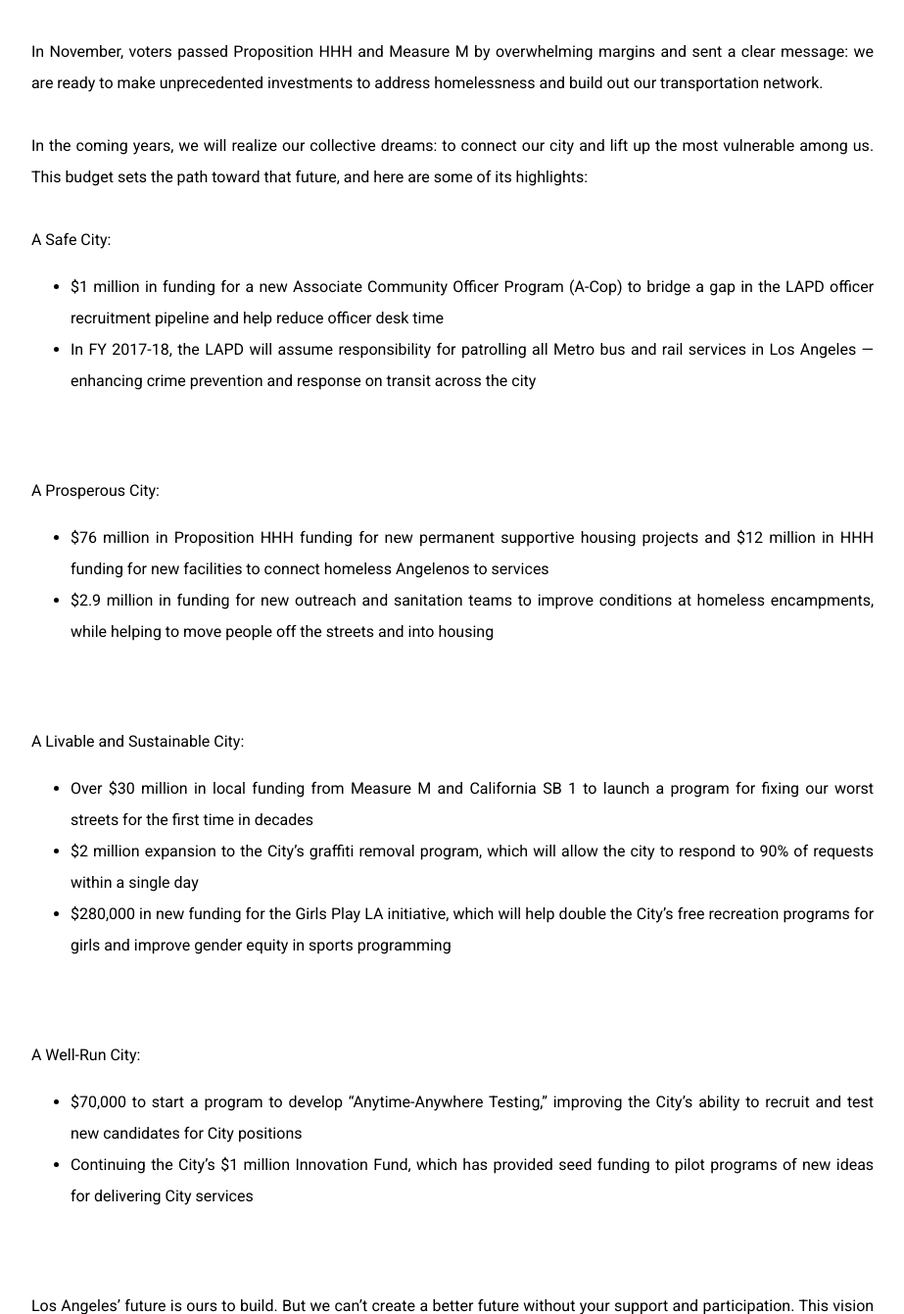
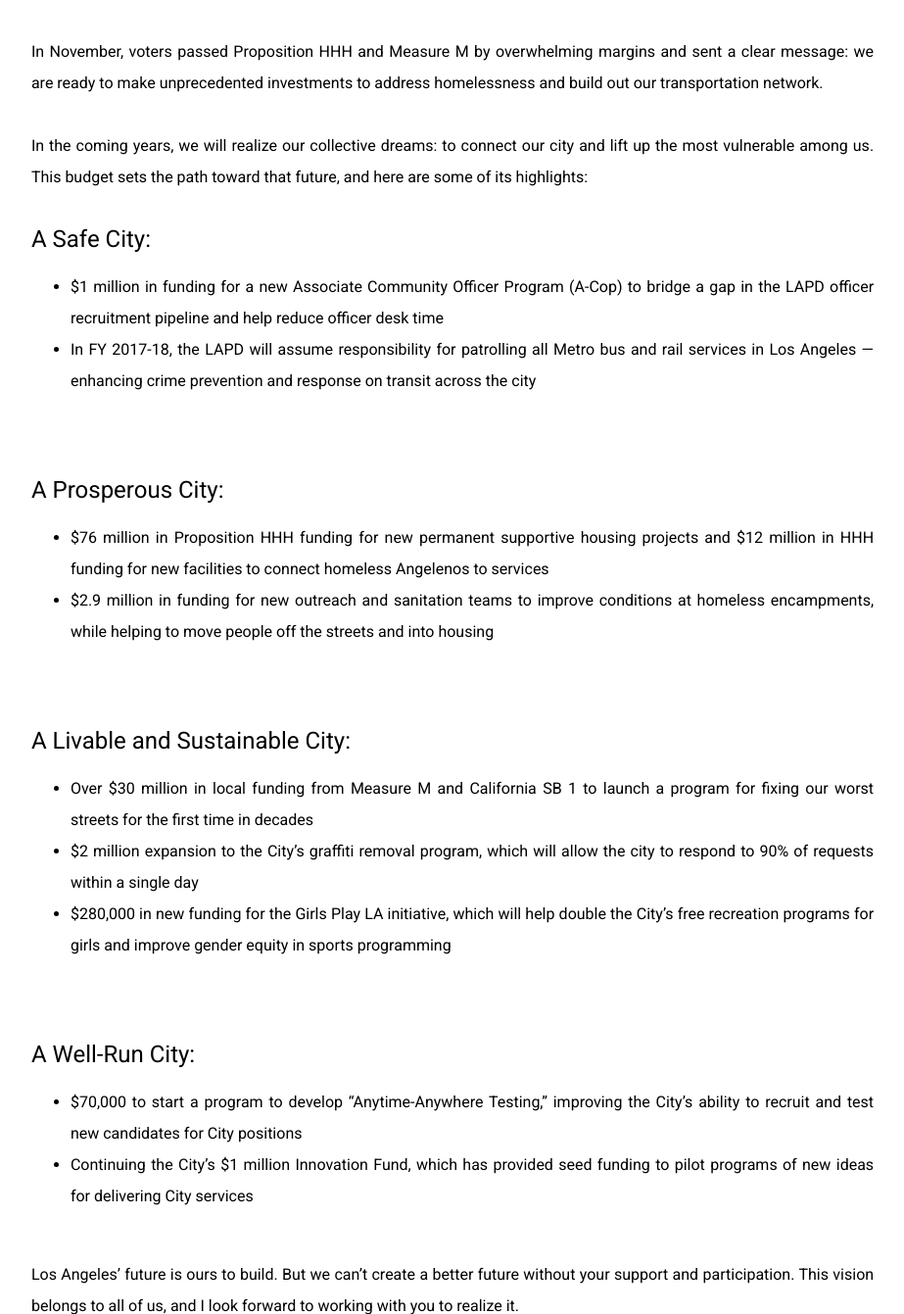
Before and after one commit to jhtimmins/los-angeles-open-data, a Flask app: page /mayor in a window 1280 px wide. Shown: the part 1161-2502 px from the top of the page at 98% size, without its empty margins (178-1101 px from the left). Run offline with Flask 2, Linux system fonts and the light colour scheme; some libraries are stand-ins or nearby versions.

Commit message:
Show proper headers for mayor.

```diff
--- a/static/style.css
+++ b/static/style.css
@@ -304,6 +304,12 @@ body {
   	line-height: 1.33;
 }
 
+.letter-list-header {
+	font-size: 24px;
+  	font-weight: 500;
+  	line-height: 1.33;
+}
+
 .garcetti-job {
 	font-size: 18px;
   	line-height: 1.78;
--- a/templates/mayor.html
+++ b/templates/mayor.html
@@ -65,7 +65,6 @@
 				<li>Continuing the City’s $1 million Innovation Fund, which has provided seed funding to pilot programs of new ideas for delivering City services</li>
 			</ul>
 			<br>
-			<br>
 			Los Angeles’ future is ours to build. But we can’t create a better future without your support and participation. This vision belongs to all of us, and I look forward to working with you to realize it.
 			<br>
 			<br>
```
